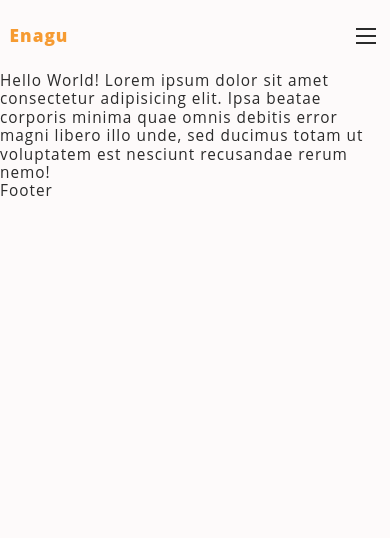
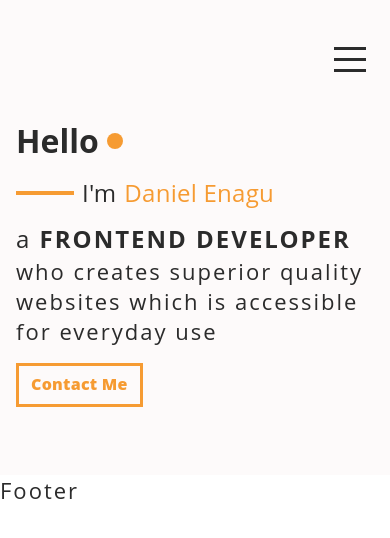
Before and after one commit to DannyEnagu/daniel-portfolio, a Next.js app in the folder portfolio-app/: page / in a window 390 px wide. Shown: the top 538 px of the page. Built offline with nearby package versions, Linux system fonts and the light colour scheme.

Commit message:
Mobile Design: Hero section complete moving to About Section

```diff
--- a/portfolio-app/app/components/Header/Header.scss
+++ b/portfolio-app/app/components/Header/Header.scss
@@ -1,8 +1,15 @@
 .app-header {
-  justify-content: space-between;
-  display: flex;
+  background-color: var(--color-cream);
   padding: var(--section-padding);
   padding-inline: var(--padding-inline);
+
+  .nav-container {
+    display: flex;
+    justify-content: space-between;
+  }
+
+/* Brand icon
+============================= */
 
   &__brand {
     color: var(--color-primary);
@@ -12,11 +19,13 @@
     letter-spacing: var(--letter-spacing-small);
     text-decoration: none;
 
-    &--hidden {
-      display: none;
+    @media screen and (max-width: 65em) {
+      visibility: hidden;
     }
   }
 
+/* Hamburger icon
+============================= */
   &__icon {
     --button-padding: var(--padding-small);
 
@@ -58,28 +67,56 @@
       &::after {
         top: .7rem;
       }
+    }
 
-      // &--close {
-      //   background-color: transparent;
+    @media screen and (min-width: 65em) {
+      display: none;
+    }
+  }
 
-      //   &::before,
-      //   &::after {
-      //     background-color: var(--color-primary);
-      //   }
+/* Hero
+============================= */
 
-      //   &::before {
-      //     transform: rotate(45deg);
-      //     top: 0;
-      //   }
+  &__hero {
+    font-family: var(--font-family-base);
+    padding: var(--padding-medium) 0;
 
-      //   &::after {
-      //     transform: rotate(-45deg);
-      //     top: 0;
-      //   }
-      // }
+    h1, h2 {
+      font-family: inherit;
+      margin: 0;
+    }
+
+    h1 {
+      font-size: var(--font-size-x-large);
+      font-weight: var(--font-weight-bold);
+      letter-spacing: 0;
+    }
+
+
+    .intro {
+      font-size: var(--font-size-medium);
+
+      &__name {
+        font-weight: var(--font-weight-regular);
+        font-size: var(--font-size-large);
+        line-height: 2.5;
+        letter-spacing: 0.25px;
+      }
+
+      &__text {
+        .pre {
+          font-size: var(--font-size-large);
+        }
+
+        .profession {
+          font-size: var(--font-size-large);
+          font-weight: var(--font-weight-bold);
+        }
+      }
+
+      &__button {
+        margin-top: 17px;
+      }
     }
   }
 }
-
-/* Hamburger icon
-============================= */
--- a/portfolio-app/app/components/Header/Header.tsx
+++ b/portfolio-app/app/components/Header/Header.tsx
@@ -11,6 +11,7 @@ export default function Header() {
     id='header'
     className='app-header'
     >
+      <div className="nav-container">
         {/* TODO: Make a SCSS component */}
         <a className='app-header__brand' href='#'>
           <span>Enagu</span>
@@ -37,6 +38,29 @@ export default function Header() {
           >
             <span className='app-header__icon__navicon'></span>
           </button>
+      </div>
+      <section id='hero' className='app-header__hero'>
+        <h1 className='flex-heading'>Hello
+          <span className='round-shape'></span>
+        </h1>
+        <article className="intro">
+          <h2 className="intro__name flex-heading">
+            <span className='rectangle-shape'></span> I'm
+            <span className='text-primary'>Daniel Enagu</span>
+          </h2>
+          <p className="intro__text">
+            <span className='pre'>a </span>
+            <strong className='profession'>FRONTEND DEVELOPER </strong>
+          </p>
+          <p>
+            who creates superior quality websites which is accessible for everyday use
+          </p>
+          <a
+          href="#contact"
+          className='intro__button button'
+          >Contact Me</a>
+        </article>
+      </section>
     </header>
   )
 }
--- a/portfolio-app/app/page.tsx
+++ b/portfolio-app/app/page.tsx
@@ -9,10 +9,7 @@ export default function Home() {
     <div>
       <Header />
       <main>
-      <div>Hello World!
-        Lorem ipsum dolor sit amet consectetur adipisicing elit. Ipsa beatae corporis minima quae omnis debitis error magni libero illo unde, sed ducimus totam ut voluptatem est nesciunt recusandae rerum nemo!
-      </div>
-    </main>
+      </main>
       <Footer />
     </div>
     </>
--- a/portfolio-app/app/styles/scss/abstracts/_variables.scss
+++ b/portfolio-app/app/styles/scss/abstracts/_variables.scss
@@ -3,7 +3,8 @@
 $color-orange: #F69B32;
 $color-dark-orange: #F69B3280;
 $color-black: #2B2B2B;
-$color-white: #FDFAFA;
+$color-white: #FFFFFF;
+$color-cream: #FDFAFA;
 $color-grey: #A4A4A4;
 $color-dark-grey: #474747;
 $color-light-grey: #f3f3f3;
--- a/portfolio-app/app/styles/scss/base/_base.scss
+++ b/portfolio-app/app/styles/scss/base/_base.scss
@@ -2,6 +2,8 @@
 
 :root {
   /** SPACING */
+  --spacing-x-small: 0.5rem;
+  --spacing-xx-small: 0.75rem;
   --spacing-small: 1rem; // 16px
   --spacing-medium: 2.125rem; // 34px
   --spacing-large: 2.74rem; // 44px
@@ -14,7 +16,7 @@
   --padding-inline: var(--spacing-small);
   --border-size: 0.2rem;
 
-  --border-small-black: var(--border-size) solid var(--color-black);
+  --border-small-black: var(--border-size) solid var(--color-grey);
   --border-small-primary: var(--border-size) solid var(--color-primary);
 
   /** SECTION **/
@@ -52,12 +54,12 @@
 
   /** BUTTON **/
   --button-display: inline-block;
-  --button-padding: 1.5rem 3rem;
-  --button-border: var(--color-primary) solid var(--border-size);
-  --button-color: var(--color-black);
+  --button-padding: var(--spacing-x-small) var(--spacing-xx-small);
+  --button-border: var(--border-small-primary);
+  --button-color: var(--color-primary);
   --button-text-decoration: none;
-  --button-font-size: var(--font-size-large);
-  --button-hover-color: var(--color-white);
+  --button-font-size: var(--font-size-small);
+  --button-hover-color: var(--color-black);
   --button-hover-text-decoration: none;
   --button-hover-background: var(--color-primary);
 
@@ -76,27 +78,27 @@
 html {
   scroll-behavior: smooth;
   // @include fluid-type($min_width, $max_width, $min_font, $max_font);
-  font-size: 62.5%;
+  // font-size: 62.5%;
 }
 
 /* For mobile styles */
 @media screen and (max-width: 30em) {
   html {
-      font-size: 57%;
+    // font-size: 57%;
   }
 }
 
 /* Form small screen and Above styles */
 @media screen and (min-width: 45em) {
   html {
-      font-size: 60%;
+    // font-size: 60%;
   }
 }
 
 /* For tablet / medium styles */
 @media screen and (max-width: 65em) {
   html {
-      font-size: 60%;
+    // font-size: 60%;
   }
 }
 
@@ -106,13 +108,17 @@ body {
   font-size: var(--font-size-medium);
   font-weight: var(--font-weight-small);
   line-height: var(--line-height-base);
-  letter-spacing: var(--letter-spacing-small);
+  letter-spacing: var(--letter-spacing-base);
   background-color: var(--color-white);
 }
 
 h1, h2, h3, h4, h5, h6 {
   font-family: var(--font-family-title);
   font-weight: var(--font-weight-bold);
+}
+
+p {
+  margin: 0;
 }
 
 a {
@@ -134,12 +140,14 @@ a:active {
 }
 
 .button {
+  border: var(--button-border);
+  color: var(--button-color);
   display: var(--button-display);
+  font-size: var(--button-font-size);
+  font-weight: var(--font-weight-bolder);
+  letter-spacing: 0.25px;
+  text-decoration: var(--button-text-decoration);
   padding: var(--button-padding);
-  border: var(--button-border);
-  font-size: var(--button-font-size);
-  color: var(--button-color);
-  text-decoration: var(--button-text-decoration);
   cursor: pointer;
 }
 
--- a/portfolio-app/app/styles/scss/base/_colors.scss
+++ b/portfolio-app/app/styles/scss/base/_colors.scss
@@ -3,6 +3,7 @@
 :root{
   --color-primary: #{$color-orange};
   --color-black:  #{$color-black};
+  --color-cream: #{$color-cream};
   --color-white: #{$color-white};
   --color-grey: #{$color-grey};
   --color-light-grey: #{$color-light-grey};
--- a/portfolio-app/app/styles/scss/base/_typography.scss
+++ b/portfolio-app/app/styles/scss/base/_typography.scss
@@ -4,11 +4,13 @@
   --font-family-base: #{$font-family-base};
   --font-family-title: #{$font-family-title};
 
-  --font-size-small: 1.2rem;
-  --font-size-medium: 1.6rem;
-  --font-size-large: 1.8rem;
-  --font-size-x-large: 2.3rem;
-  --font-size-xx-large: 4.8rem;
+  --font-size-x-small: 0.938rem;
+  --font-size-small: 1rem;
+  --font-size-medium: 1.375rem;
+  --font-size-large: 1.5rem;
+  --font-size-x-large: 2rem;
+  --font-size-xx-large: 2.6rem;
+  --font-size-xx-large: 2.8rem;
 
   --font-weight-small: 400;
   --font-weight-regular: 500;
@@ -16,8 +18,8 @@
   --font-weight-bolder: 800;
 
   --line-height-small: 1.1;
-  --line-height-base: 1.2;
-  --line-height-big: 1.8;
+  --line-height-base: 1.37;
+  --line-height-big: 1.5;
 
   --letter-spacing-small: 1px;
   --letter-spacing-base: 2px;
--- a/portfolio-app/app/styles/scss/style.scss
+++ b/portfolio-app/app/styles/scss/style.scss
@@ -23,6 +23,35 @@
   display: none;
 }
 
+.rounded {
+  border-radius: 50%;
+}
+
+.round-shape {
+  border-radius: 50%;
+  background-color: var(--color-primary);
+  display: inline-block;
+  width: 1rem;
+  height: 1rem;
+}
+
+.rectangle-shape {
+  display: inline-block;
+  width: 3.625rem;
+  height: 0.25rem;
+  background-color: var(--color-primary);
+}
+
+.text-primary {
+  color: var(--color-primary);
+}
+
+.flex-heading {
+  display: flex;
+  align-items: center;
+  gap: 8px;
+}
+
 main img {
   width: 100%;
   height: auto;
```
Also changed, not shown: portfolio-app/app/components/About/About.scss (added), portfolio-app/app/components/About/About.tsx (added). Lines whose indentation alone changed are shown as unchanged.
